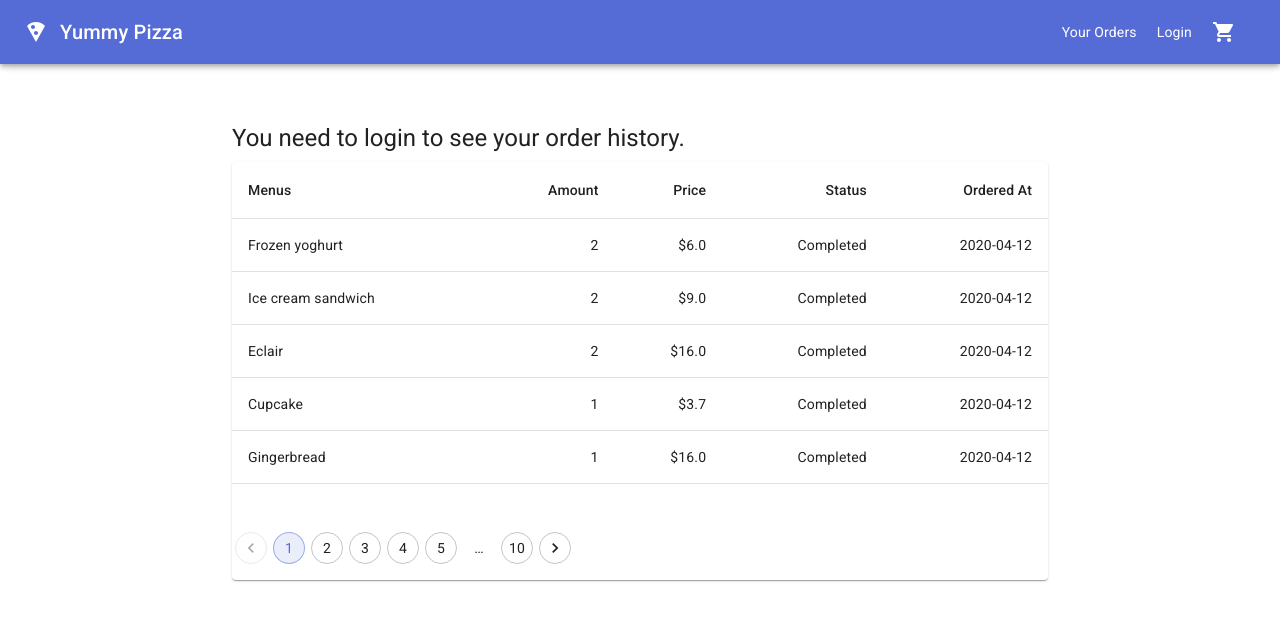
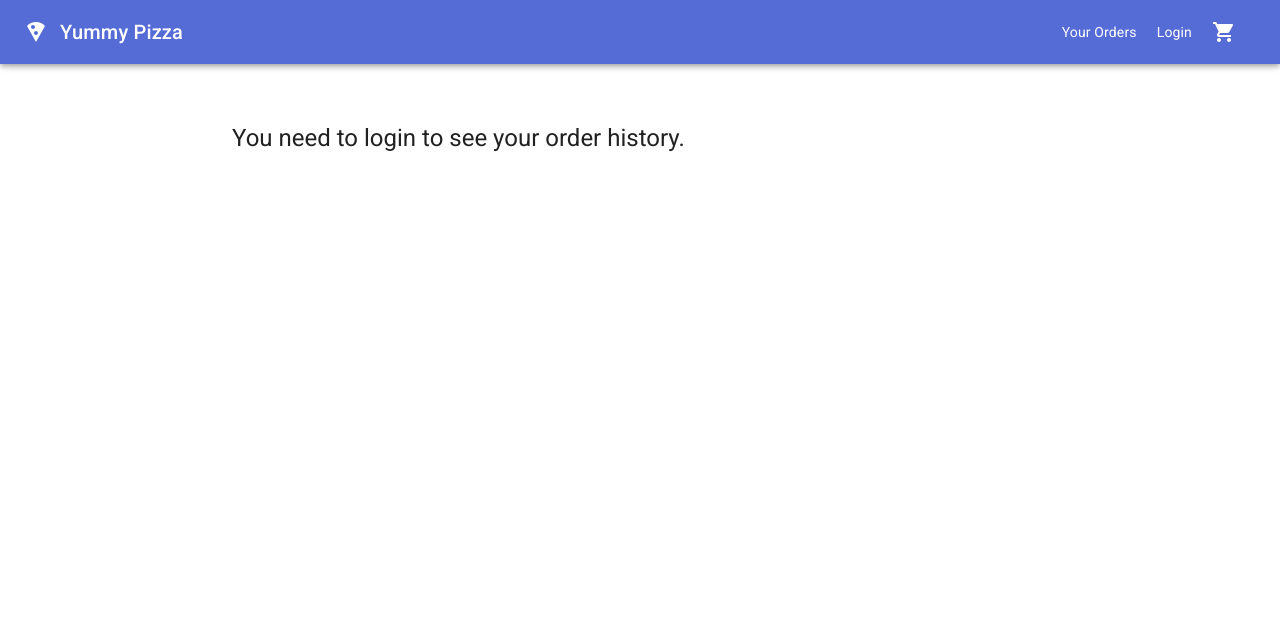
Before and after one commit to krismp/yummy-pizza-frontend, a Next.js app: page /orders in a window 1280 px wide. Shown: the top 620 px of the page. Built offline with nearby package versions, Linux system fonts and the light colour scheme.

Commit message:
Only display list of orders when user is logged in

```diff
--- a/pages/orders.js
+++ b/pages/orders.js
@@ -42,7 +42,7 @@ function Order(props) {
       <Typography gutterBottom variant="h5" component="h2">
         {props.isLoggedIn ? `Hi ${props.user.name}, this is your last 5 order history:` : `You need to login to see your order history.`}
       </Typography>
-      <TableContainer component={Paper}>
+      {props.isLoggedIn && <TableContainer component={Paper}>
         <Table className={classes.table} aria-label="simple table">
           <TableHead>
             <TableRow>
@@ -68,7 +68,7 @@ function Order(props) {
           </TableBody>
         </Table>
         <Pagination count={10} variant="outlined" color="primary" className={classes.pagination} />
-      </TableContainer>
+      </TableContainer>}
     </Layout>
   );
 }
```
